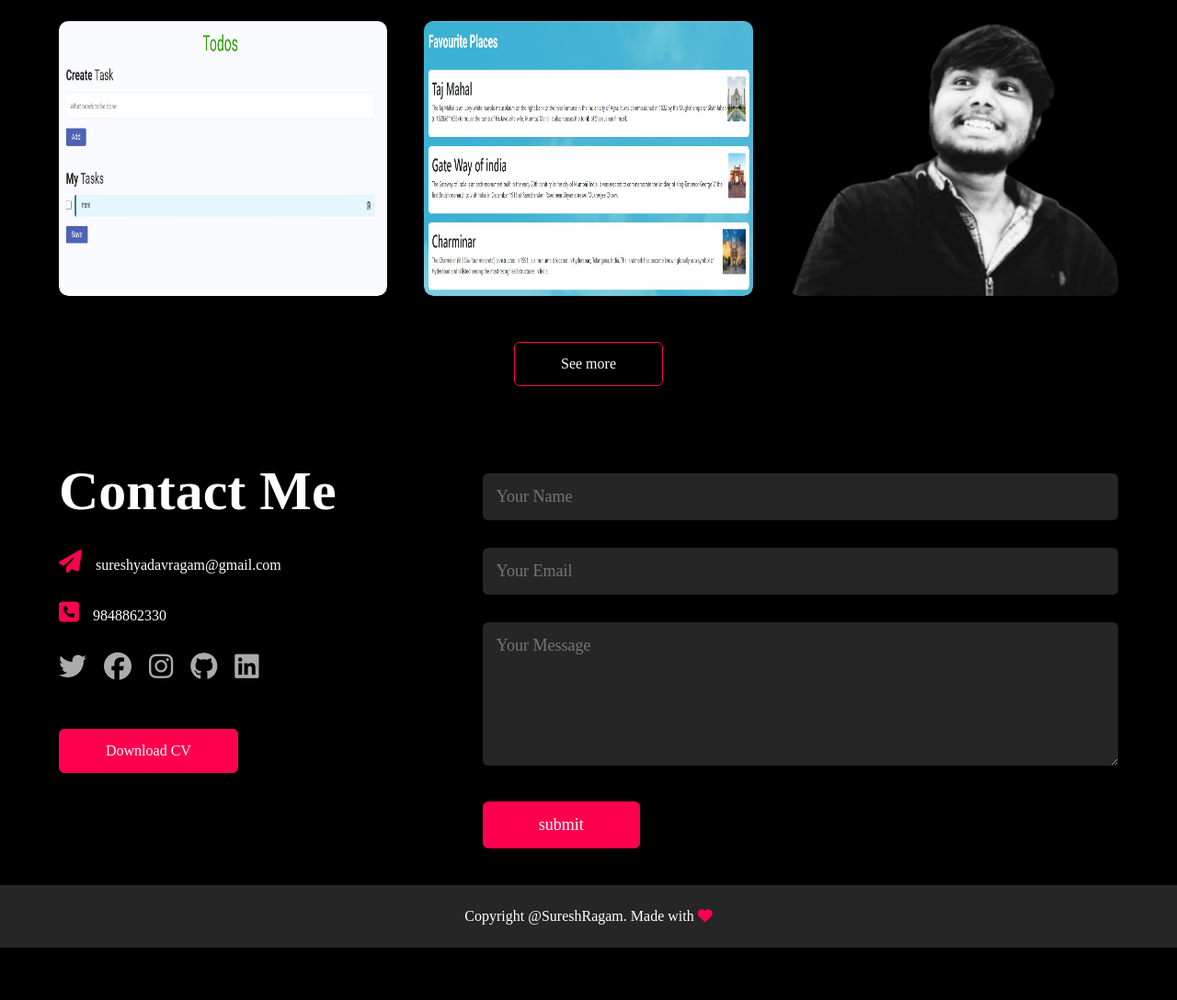
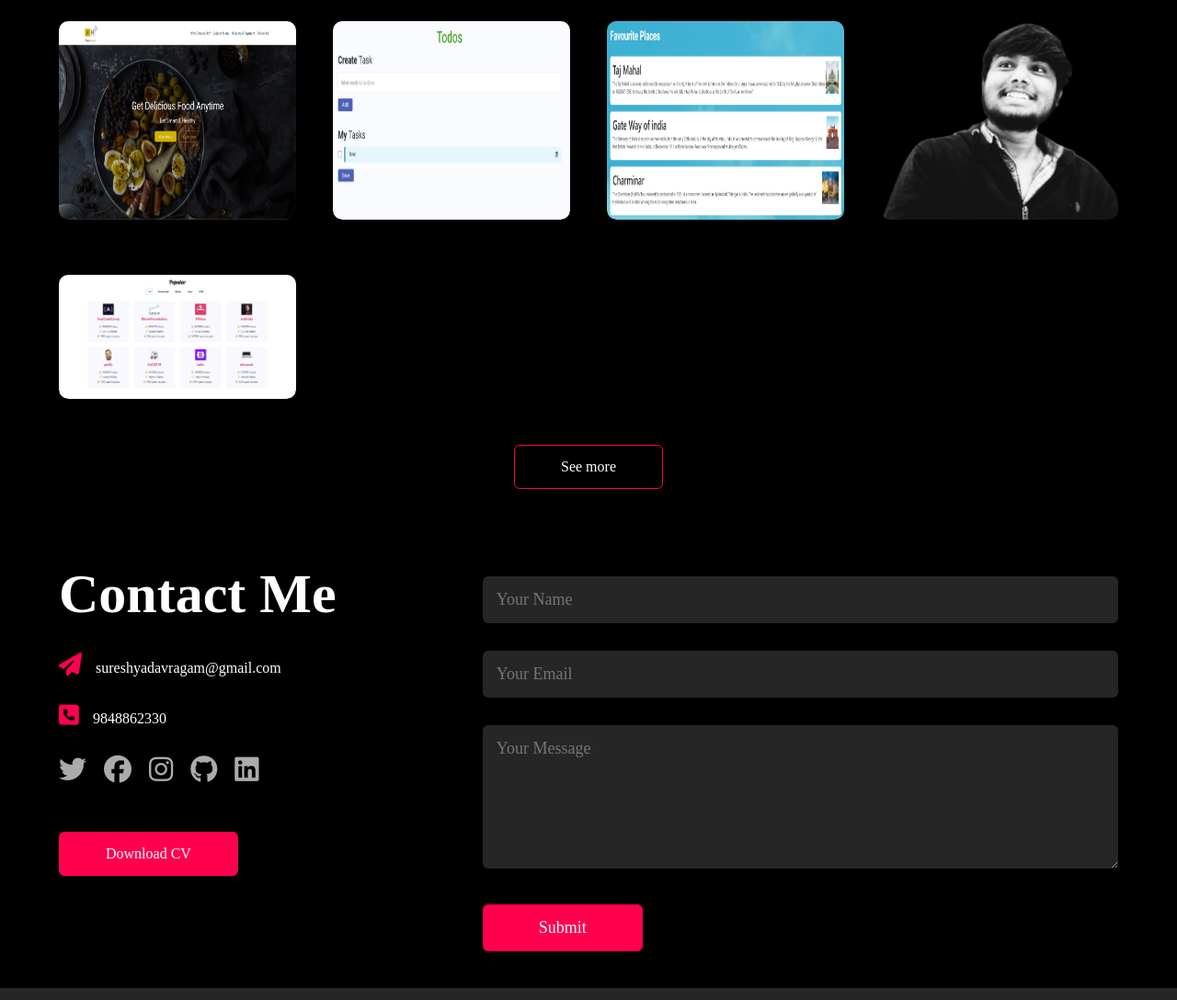
Before and after one commit to sureshragam/suresh-ragam, a plain HTML site: page src/index.html in a window 1280 px wide. Shown: the part 2287-3375 px from the top of the page at 92% size. Before the commit the page ends 3318 px from the top, so only its background shows below. Drawn offline with Linux system fonts and the light colour scheme; a web font is replaced by a local one.

Commit message:
added some content in work section

```diff
--- a/src/index.html
+++ b/src/index.html
@@ -150,6 +150,14 @@
         <h1 class="sub-title">My Work</h1>
         <div class="work-list">
             <div class="work">
+                <img src="..\public\images\foodmunch.jpg" />
+                <div class="layer">
+                    <h3>FoodMunch App</h3>
+                    <p>its a FoodMuch website which replicates as restaurent page and its totally responsive site and developing for dynamic website</p>
+                    <a href="https://ragamfoodmunch.ccbp.tech/"><i class="fa-solid fa-arrow-up-right-from-square"></i></a>
+                </div>
+            </div>
+            <div class="work">
                 <img src="..\public\images\todo.jpg"/>
                 <div class="layer">
                     <h3>Todos App</h3>
@@ -171,6 +179,14 @@
                     <h3>Online Shopping App</h3>
                     <p>Development in progress!</p>
                     <a href=""><i class="fa-solid fa-arrow-up-right-from-square"></i></a>
+                </div>
+            </div>
+            <div class="work">
+                <img src="..\public\images\popularrepos.jpg" />
+                <div class="layer">
+                    <h3>Github Popular Repos App</h3>
+                    <p>Github popular repose app contains the popular repos of different technologies <br> it is developed by using react js</p>
+                    <a href="https://spopularrepos.ccbp.tech/"><i class="fa-solid fa-arrow-up-right-from-square"></i></a>
                 </div>
             </div>
         </div>
@@ -199,7 +215,7 @@
                     <input type="text" name="Name" placeholder="Your Name" required/>
                     <input type="email" name="Email" placeholder="Your Email" required/>
                     <textarea name="Message" rows="6" placeholder="Your Message"></textarea>
-                    <button type="submit" class="button button2">submit</button>
+                    <button type="submit" class="button button2">Submit</button>
                 </form>
                 <span id="msg"></span>
             </div>
```
Also changed, not shown: public/images/foodmunch.jpg (added), public/images/popularrepos.jpg (added).
